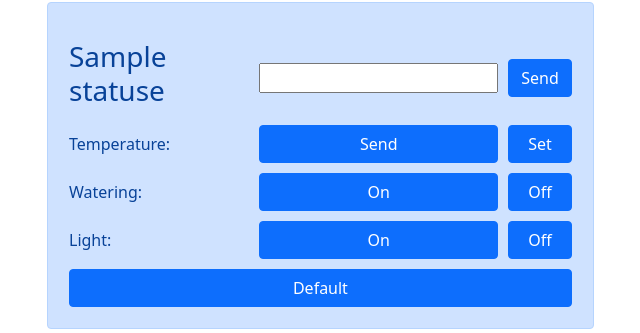
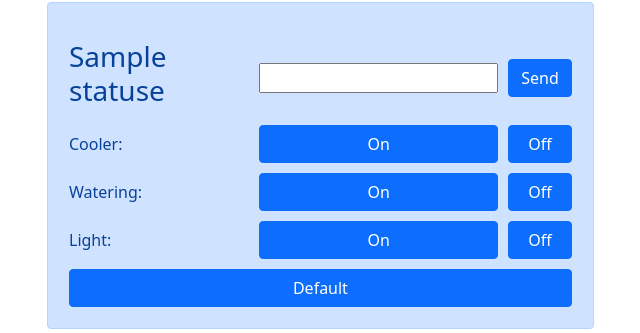
Before and after one commit to vaddddie/djangoweb, a Django app: template djangotest/main/templates/main/management.html in a window 1280 px wide. Shown: the part 153-486 px from the top of the page, without its empty margins (35-675 px from the left). Run offline with Django 4.2, Linux system fonts and the light colour scheme; the template is opened without the code that fills it: most values are stand-ins (such as "Sample title", 1, 10 or a date in 2020); form fields are guessed from the names that the template uses; parts of the project's set-up code (start-up, migrations or seed data) failed here and were passed over.

Commit message:
rename added

```diff
--- a/djangotest/main/templates/main/management.html
+++ b/djangotest/main/templates/main/management.html
@@ -27,13 +27,13 @@
                         <tr>
                             <p style="font-size: 24px">
                                 <td>
-                                    Temperature: &nbsp;
+                                    Cooler: &nbsp;
                                 </td>
                                 <td>
-                                    <input type="submit" class="btn btn-primary" name="" value="Send" style="width:100%">
+                                    <input type="submit" class="btn btn-primary" name="CoolerOn" value="On" style="width:100%">
                                 </td>
                                 <td>
-                                    <input type="submit" class="btn btn-primary" name="TempSet" value="Set" style="width:100%">
+                                    <input type="submit" class="btn btn-primary" name="CoolerOff" value="Off" style="width:100%">
                                 </td>
                             </p>
                         </tr>
```
Also changed, not shown: djangotest/main/views.py (+8 -2 lines).
